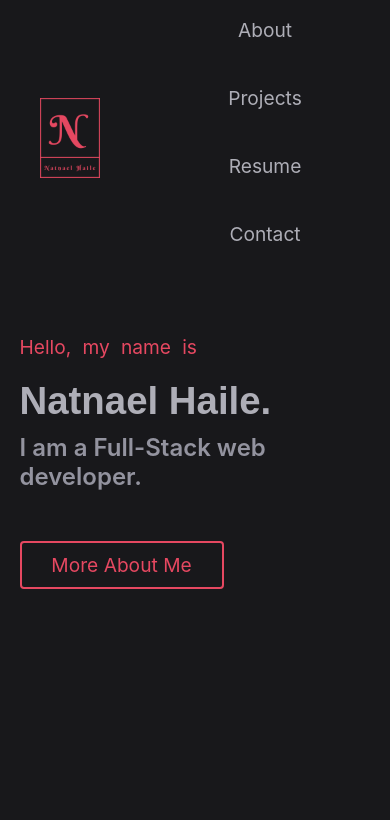
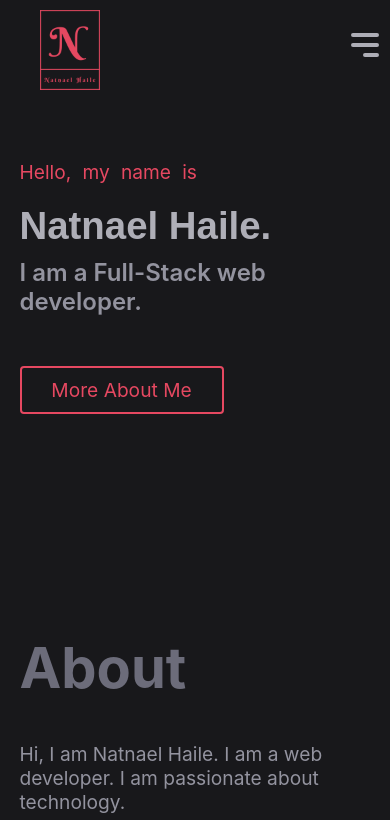
Before and after one commit to natnaelh14/portfolio-website, a React (Create React App) app: page / in a window 390 px wide. Shown: the top 820 px of the page. Built offline with nearby package versions, Linux system fonts and the light colour scheme.

Commit message:
updated nav bar

```diff
--- a/src/components/header/header.css
+++ b/src/components/header/header.css
@@ -50,22 +50,30 @@
 .navbar-list li:hover:after{
     transform: scaleX(1);
 }
-
+.navbar-list-mobile{
+    display: none;
+}
+.navbar-mobile-icon{
+    display: none;
+}
 @media screen and (max-width:650px) {
-    .navbar {
+    .navbar-list {
+        display: none;
+    }
+    .navbar-mobile-icon {
        color: #aeaeb7;
        display: inline;
        font-size: 2.5rem;
        cursor: pointer;
        margin: 0 5px;
     }
-    .navbar-list {
+    .navbar-list-mobile {
         display:block;
         margin: 0;
         padding: 0;
         height: 0;
         list-style: none;
-        position: relative;
+        position: absolute;
         top:100%;
         left:0;
         font-size: 1.2rem;
@@ -74,10 +82,11 @@
         transition: 0.2s;
         width: 100%;
         overflow: hidden;
-        height: 275px;
     }
-
-    .navbar-list li a{
+    .navbar-list-mobileShow{
+     height: 180px;
+    }
+    .navbar-list-mobile li a{
      display:flex;
      color: #aeaeb7;
      justify-content: center;
@@ -86,7 +95,7 @@
 
     }
 
-    .navbar-list li a:hover{
+    .navbar-list-mobile li a:hover{
         background: #242429;
     }
 }
--- a/src/components/header/header.jsx
+++ b/src/components/header/header.jsx
@@ -1,18 +1,51 @@
-import React from 'react';
-import './header.css';
+import React, { useState } from "react";
+import "./header.css";
+import { HiMenuAlt3, HiOutlineX } from "react-icons/hi";
 
 const Header = () => {
-    return (
-      <div className='navbar-main'>
-        <img className="navbar-logo" src='./logo.png' alt=""/>
-        <ul className='navbar-list'>
-          <li><a href='#about'>About</a></li>
-          <li><a href='#projects'>Projects</a></li>
-          <li><a href='#resume'>Resume</a></li>
-          <li><a href='#contact'>Contact</a></li>
-        </ul>
-      </div>
-    )
-}
+  const [showNav, SetshowNav] = useState(false);
+  return (
+    <div className="navbar-main">
+      <img className="navbar-logo" src="./logo.png" alt="" />
+      <ul className="navbar-list">
+        <li>
+          <a href="#about">About</a>
+        </li>
+        <li>
+          <a href="#projects">Projects</a>
+        </li>
+        <li>
+          <a href="#resume">Resume</a>
+        </li>
+        <li>
+          <a href="#contact">Contact</a>
+        </li>
+      </ul>
+      <span
+        className="navbar-mobile-icon"
+        onClick={() => SetshowNav((prev) => !prev)}
+      >
+        {showNav ? <HiOutlineX /> : <HiMenuAlt3 />}
+      </span>
+      <ul
+        className={
+          showNav
+            ? "navbar-list--mobile navbar-list-mobileShow"
+            : "navbar-list-mobile"
+        }
+      >
+        <li>
+          <a href="#about">About</a>
+        </li>
+        <li>
+          <a href="#projects">Projects</a>
+        </li>
+        <li>
+          <a href="#contact">Contact</a>
+        </li>
+      </ul>
+    </div>
+  );
+};
 
 export default Header;
```
